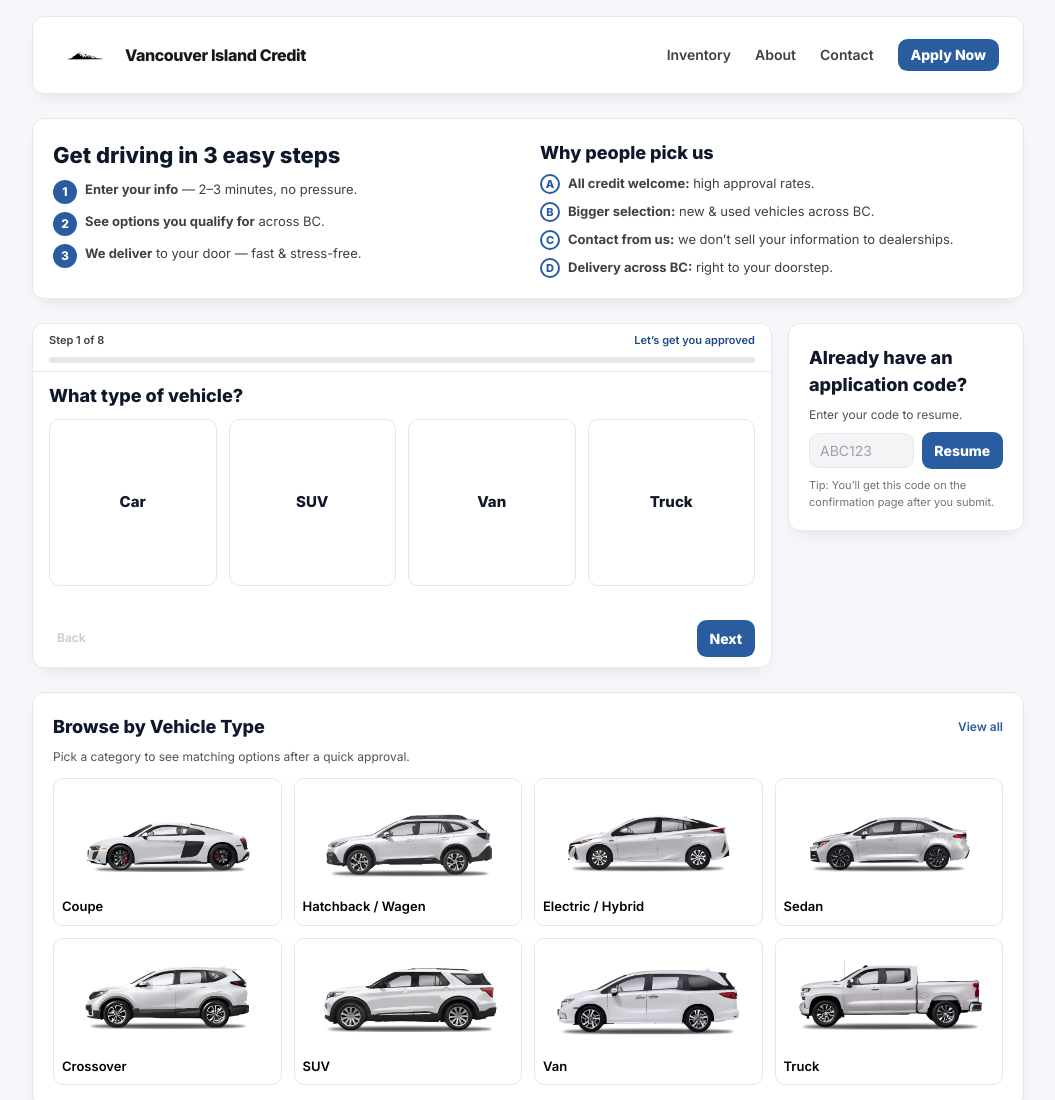
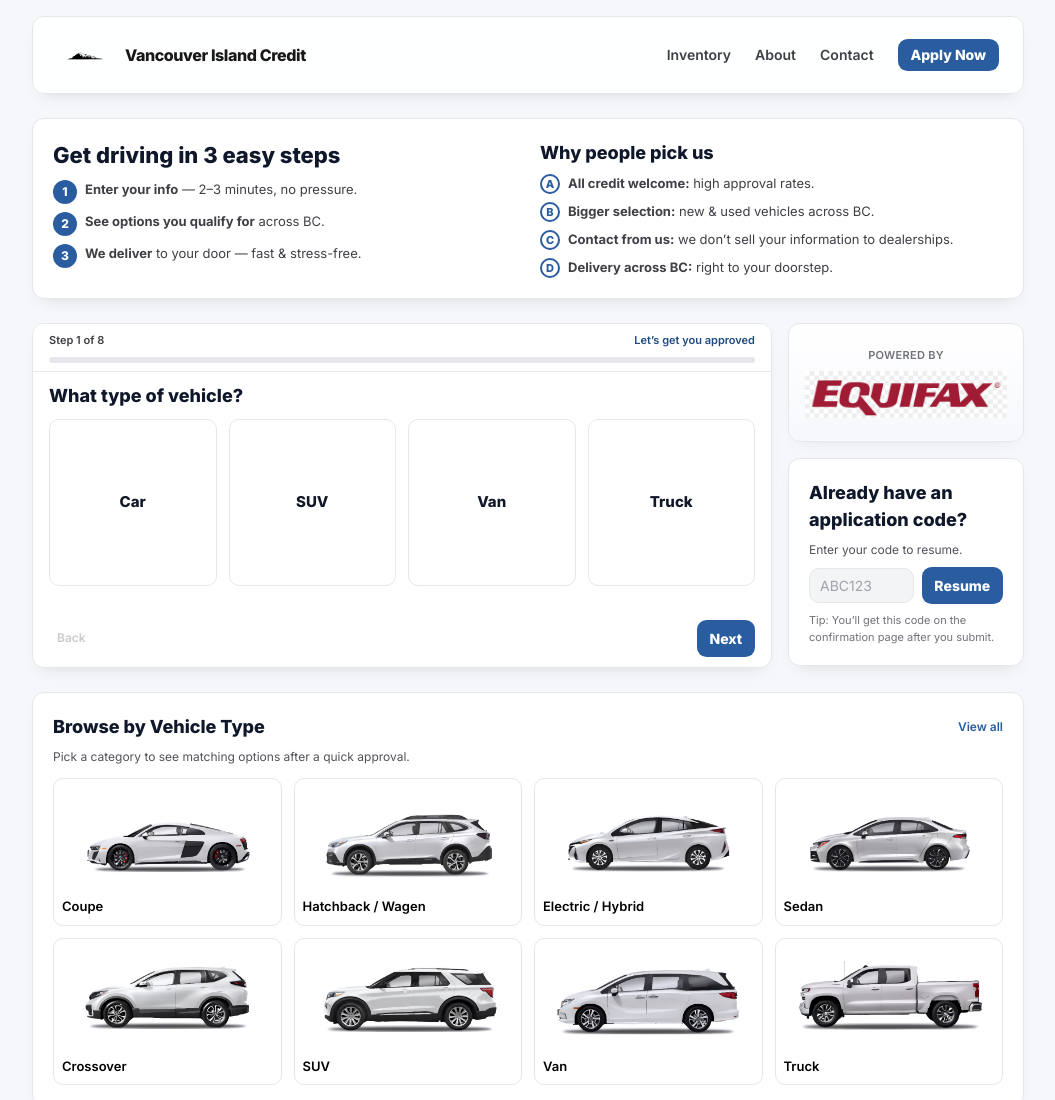
Before and after one commit to blakestolth/LeadGen, a plain HTML site: page index.html in a window 1280 px wide. Shown: the top 1100 px of the page, without its empty margins (112-1167 px from the left). Drawn offline with nearby package versions, Linux system fonts and the light colour scheme.

Commit message:
Update index.html

```diff
--- a/index.html
+++ b/index.html
@@ -93,7 +93,7 @@
     @media (max-width:460px){ .grid-3{ grid-template-columns:repeat(2,minmax(0,1fr)); } }
     @media (min-width:640px){ .grid-sq{ grid-template-columns:repeat(4,minmax(0,1fr)); } }
 
-    /* Smart field sizing (unchanged logic) */
+    /* Smart field sizing */
     .grid-name3{ display:grid; gap:10px; grid-template-columns: 1.8fr 2.4fr 1.8fr; }
     .grid-trade5{ display:grid; gap:10px; grid-template-columns: .9fr 1.6fr 1.6fr 1.1fr 1.6fr; }
     .grid-addr5{ display:grid; gap:10px; grid-template-columns: 3.2fr .8fr 1.6fr .8fr 1.0fr; }
@@ -137,6 +137,14 @@
       .form-step[data-step="1"] .grid-sq,
       .form-step[data-step="3"] .grid-sq{ grid-template-columns: repeat(2, minmax(0,1fr)); }
     }
+
+    /* ---- Powered by / Sidebar visuals ---- */
+    .powered-card{
+      background: linear-gradient(180deg, #ffffff 0%, #f6f8fc 100%);
+      border:1px solid #e5e7eb; border-radius:12px;
+      box-shadow:0 8px 18px -12px rgba(0,0,0,.12);
+    }
+    .equifax-logo{ max-width:100%; max-height:110px; height:auto; object-fit:contain; }
   </style>
 
   <script type="application/ld+json">
@@ -229,7 +237,7 @@
       </div>
     </section>
 
-    <!-- FORM + APPLICATION CODE SIDEBAR -->
+    <!-- FORM + SIDEBAR -->
     <section class="grid md:grid-cols-4 gap-4">
       <!-- FORM (fixed to Step 5 height) -->
       <div class="md:col-span-3 card p-0 overflow-hidden" id="lead-form">
@@ -265,7 +273,7 @@
                 </div>
               </section>
 
-              <!-- 2: Condition (added "Open to both") -->
+              <!-- 2: Condition -->
               <section class="form-step hidden" data-step="2">
                 <div class="step-inner">
                   <h3 class="h2">Used or new?</h3>
@@ -490,8 +498,6 @@
                 </div>
               </section>
 
-              <!-- DYNAMIC inserts: Previous Employment / Previous Address -->
-
               <!-- CONSENT & SUBMIT -->
               <section class="form-step hidden" data-step="99" id="step-consent">
                 <div class="step-inner">
@@ -520,8 +526,16 @@
         </div>
       </div>
 
-      <!-- APPLICATION CODE SIDEBAR (unchanged) -->
-      <aside class="md:col-span-1 card p-5 h-fit self-start" id="resume">
+      <!-- SIDEBAR (matches form height): Powered by + bottom-aligned Resume -->
+      <aside class="md:col-span-1 flex flex-col" id="sidebar">
+        <div class="powered-card flex-1 flex items-center justify-center p-4">
+          <div class="text-center">
+            <div class="text-[11px] uppercase tracking-wide text-zinc-500 font-semibold">Powered by</div>
+            <img class="equifax-logo mx-auto mt-2" src="154-1540588_equifax-uk-logo-hd-png-download.png" alt="Equifax"/>
+          </div>
+        </div>
+
+        <div class="card p-5 mt-4 h-fit" id="resume">
           <div class="flex flex-col gap-2">
             <h3 class="h2">Already have an application code?</h3>
             <p class="text-[12px] text-zinc-600">Enter your code to resume.</p>
@@ -540,6 +554,7 @@
             </form>
             <p id="code-error" class="text-[11px] text-red-600 hidden">Please enter a valid code (letters and numbers only).</p>
             <p class="text-[11px] text-zinc-500">Tip: You’ll get this code on the confirmation page after you submit.</p>
+          </div>
         </div>
       </aside>
     </section>
@@ -714,7 +729,7 @@
       checkPrevEmploymentNeed();
     });
 
-    // Dynamic PREVIOUS EMPLOYMENT (count only when shown)
+    // Dynamic PREVIOUS EMPLOYMENT
     function ensurePrevEmploymentStep(need){
       const after = $('step-income');
       const existing = after.nextElementSibling && after.nextElementSibling.querySelector?.('#previousEmployer')
@@ -780,7 +795,7 @@
     $('timeWithEmployerYears')?.addEventListener('change', checkPrevEmploymentNeed);
     $('timeWithEmployerMonths')?.addEventListener('change', checkPrevEmploymentNeed);
 
-    // Dynamic PREVIOUS ADDRESS (count only when shown)
+    // Dynamic PREVIOUS ADDRESS
     function ensurePrevAddressStep(need){
       const after = $('step-address');
       const existing = after.nextElementSibling && after.nextElementSibling.querySelector?.('#prevStreetAddress')
@@ -846,7 +861,7 @@
     $('timeAtAddressYears')?.addEventListener('change', onAddressDurationChange);
     $('timeAtAddressMonths')?.addEventListener('change', onAddressDurationChange);
 
-    // Validation (only visible fields in current step)
+    // Validation
     function visibleRequired() {
       const req = bySelAll('#the-form [required]');
       return req.filter(el => !el.closest('.hidden') && window.getComputedStyle(el).display !== 'none');
@@ -932,18 +947,24 @@
     function populateDropdown(sel,start,end,label,singular){ if(!sel) return; sel.innerHTML='<option value="">'+(singular||label)+'</option>'; for(let i=start;i<=end;i++){ const o=document.createElement('option'); o.value=i; o.textContent=i; sel.appendChild(o);} }
     function populateProvinces(sel){ if(!sel) return; const prov=["AB","BC","MB","NB","NL","NS","NT","NU","ON","PE","QC","SK","YT"]; sel.innerHTML='<option value="">Prov</option>'; prov.forEach(p=>{ const o=document.createElement('option'); o.value=p; o.textContent=p; sel.appendChild(o); }); }
 
-    // --- Calibrate fixed height to Step 5 ("Your information") once ---
+    // Sidebar height sync to form shell height
+    function syncSidebarHeight(){
+      const shell = $('form-shell');
+      const sidebar = $('sidebar');
+      if (!shell || !sidebar) return;
+      sidebar.style.height = shell.offsetHeight + 'px';
+    }
+
+    // Calibrate fixed height to Step 5 ("Your information") once
     function calibrateShellHeight(){
       const shell = $('form-shell');
       const header = shell.querySelector('.sticky');
       const footer = bySel('.form-footer');
       const step = $('step-yourinfo');
 
-      // Temporarily reveal step 5 to measure if hidden
       const wasHidden = step.classList.contains('hidden');
       if (wasHidden) step.classList.remove('hidden');
 
-      // measure inner content height (after width constraints apply)
       const inner = step.querySelector('.step-inner');
       const contentH = inner ? inner.offsetHeight : step.offsetHeight;
 
@@ -951,9 +972,10 @@
 
       const shellH = header.offsetHeight + contentH + footer.offsetHeight;
 
-      // Apply fixed heights
       shell.style.height = shellH + 'px';
       bySel('#step-viewport').style.height = contentH + 'px';
+
+      syncSidebarHeight();
     }
 
     // Init
@@ -975,8 +997,10 @@
       showStep(1);
       renumberSteps();
 
-      // Calibrate fixed shell height to Step 5 once (after layout width applies)
+      // Calibrate and sync heights after layout
       window.requestAnimationFrame(()=> setTimeout(calibrateShellHeight, 0));
+      // Re-sync on resize
+      window.addEventListener('resize', ()=> { calibrateShellHeight(); });
     })();
   </script>
 </body>
```
Lines whose indentation alone changed are shown as unchanged.
